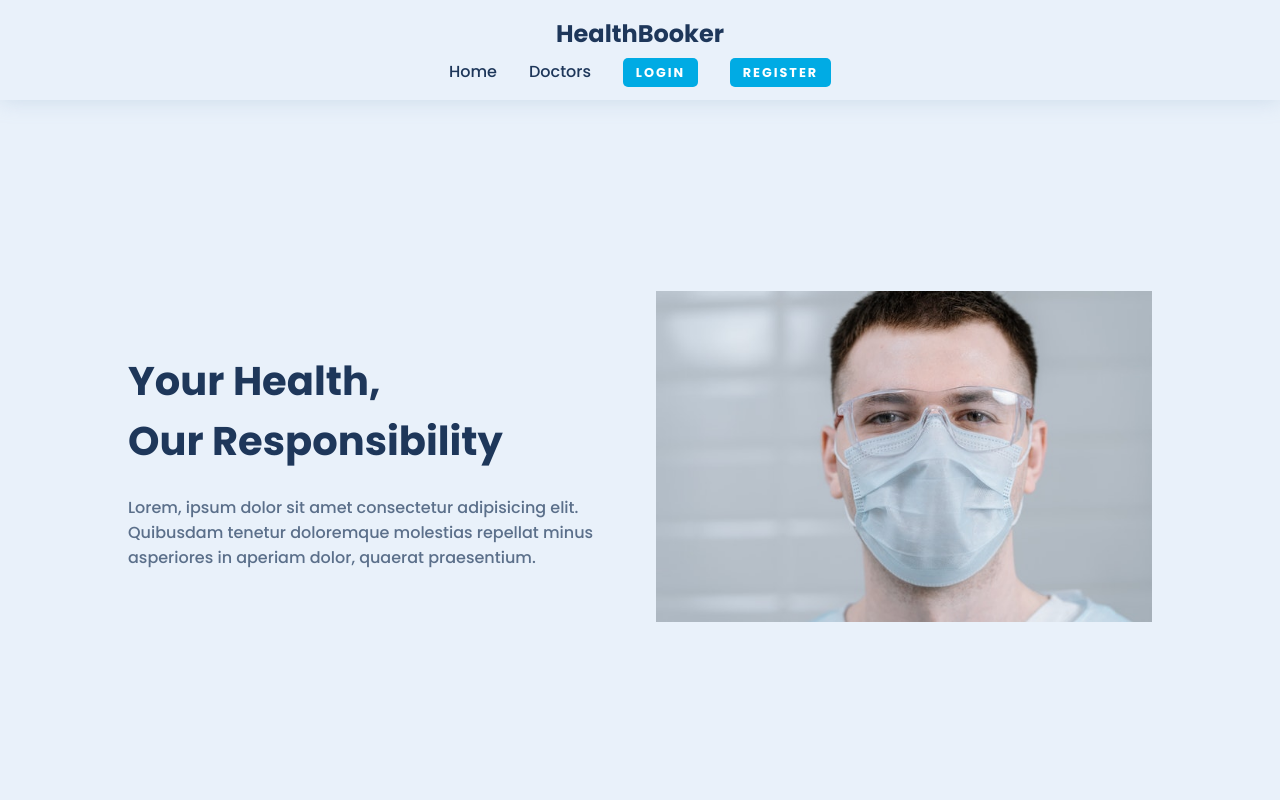
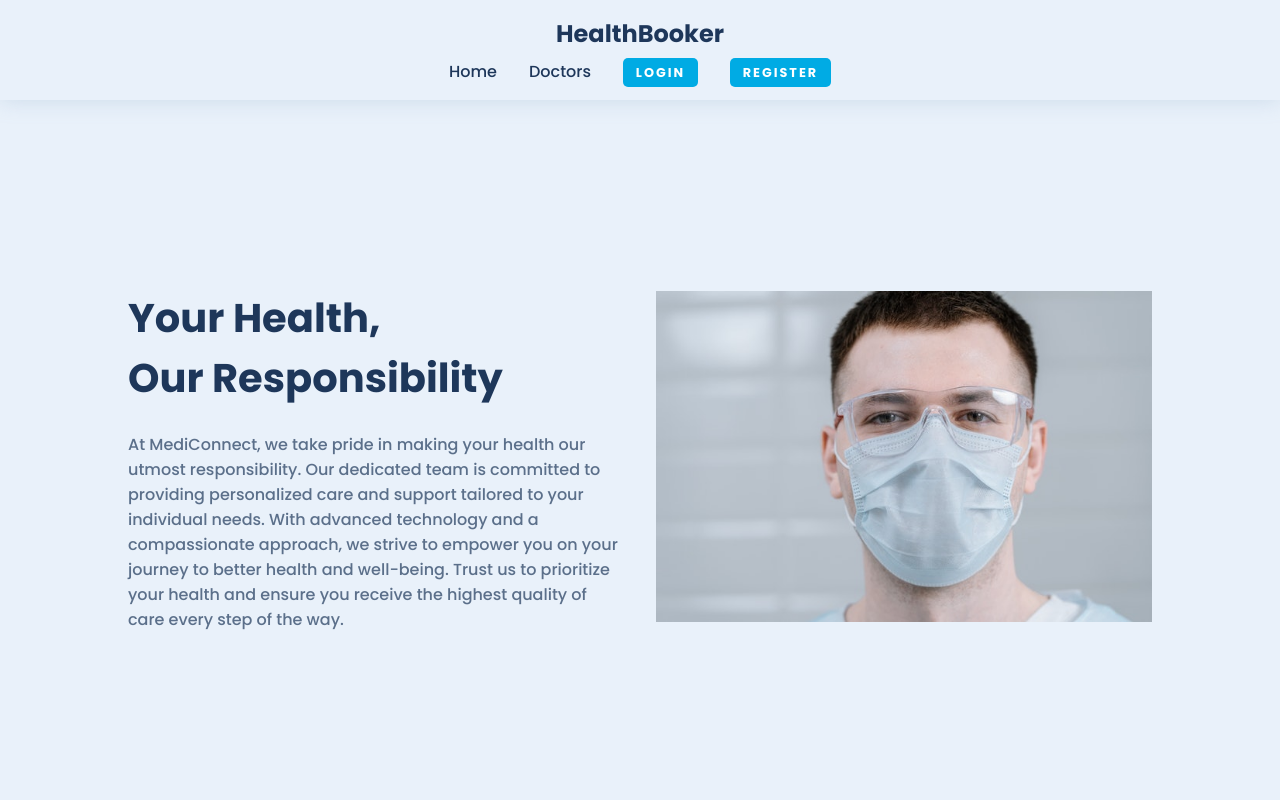
Before and after one commit to kul349/HealthBooker-main, a React (Create React App) app in the folder client/: page / in a window 1280 px wide. Shown: the top 800 px of the page. Built offline with nearby package versions, Linux system fonts and the light colour scheme; no server answers.

Commit message:
our resonsibility

```diff
--- a/client/src/components/Hero.jsx
+++ b/client/src/components/Hero.jsx
@@ -11,9 +11,13 @@ const Hero = () => {
           Our Responsibility
         </h1>
         <p>
-          Lorem, ipsum dolor sit amet consectetur adipisicing elit. Quibusdam
-          tenetur doloremque molestias repellat minus asperiores in aperiam
-          dolor, quaerat praesentium.
+        At MediConnect, we take pride in making your health our utmost
+          responsibility. Our dedicated team is committed to providing
+          personalized care and support tailored to your individual needs. With
+          advanced technology and a compassionate approach, we strive to empower
+          you on your journey to better health and well-being. Trust us to
+          prioritize your health and ensure you receive the highest quality of
+          care every step of the way.
         </p>
       </div>
       <div className="hero-img">
```
